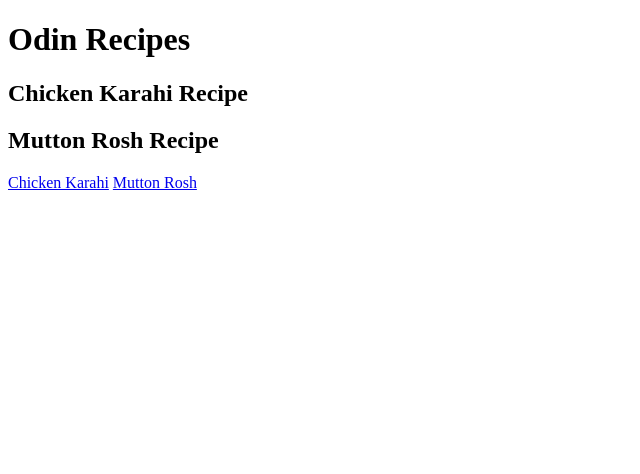
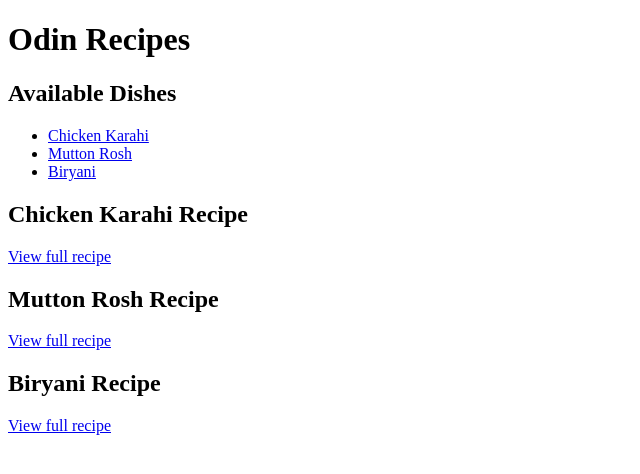
Before and after one commit to Mushtaq402/odin-recipes, a plain HTML site: page index.html in a window 1280 px wide. Shown: the whole page, without its empty margins (0-640 px from the left). Drawn offline with Linux system fonts and the light colour scheme.

Commit message:
Improve index structure and add recipe links

```diff
--- a/index.html
+++ b/index.html
@@ -7,10 +7,28 @@
 </head>
 <body>
     <h1>Odin Recipes</h1>
-    <h2>Chicken Karahi Recipe</h2>
-    <h2>Mutton Rosh Recipe</h2>
-    <a href="recipes/chicken-karahi.html">Chicken Karahi</a>
-    <a href="recipes/mutton-rosh.html">Mutton Rosh</a>
+    <nav>
+        <h2>Available Dishes</h2>
+        <ul>
+            <li><a href="recipes/chicken-karahi.html">Chicken Karahi</a></li>
+            <li><a href="recipes/mutton-rosh.html">Mutton Rosh</a></li>
+            <li><a href="recipes/biryani.html">Biryani</a></li>
+        </ul>
+    </nav>
+    <section>
+        <article>
+            <h2>Chicken Karahi Recipe</h2>
+            <p><a href="recipes/chicken-karahi.html">View full recipe</a></p>
+        </article>
+        <article>
+            <h2>Mutton Rosh Recipe</h2>
+            <p><a href="recipes/mutton-rosh.html">View full recipe</a></p>
+        </article>
+        <article>
+            <h2>Biryani Recipe</h2>
+            <p><a href="recipes/biryani.html">View full recipe</a></p>
+        </article>
+    </section>
 
 </body>
 </html>
```
